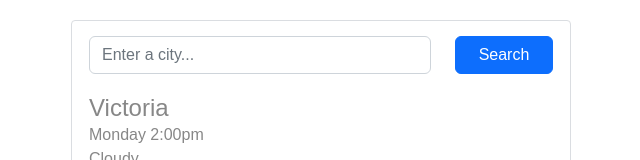
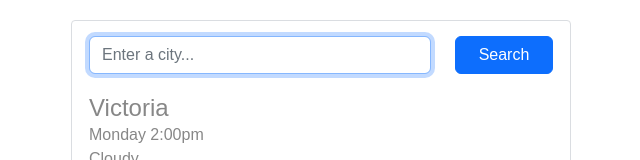
Before and after one commit to raachelkk/react-weather-app, a React (Create React App) app: page / in a window 1280 px wide. Shown: the top 160 px of the page, without its empty margins (319-959 px from the left). Built offline with nearby package versions, Linux system fonts and the light colour scheme; the HTML template or start-up script is replaced by a standard one.

Commit message:
Added form focus

```diff
--- a/src/Weather.js
+++ b/src/Weather.js
@@ -12,6 +12,7 @@ export default function Weather() {
                 className="form-control"
                 type="search"
                 placeholder="Enter a city..."
+                autoFocus="on"
               />
             </div>
             <div className="col-3">
```
